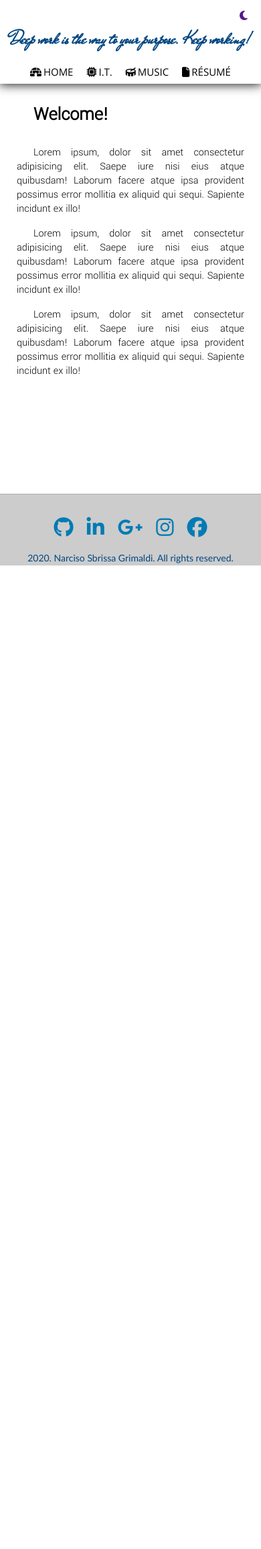
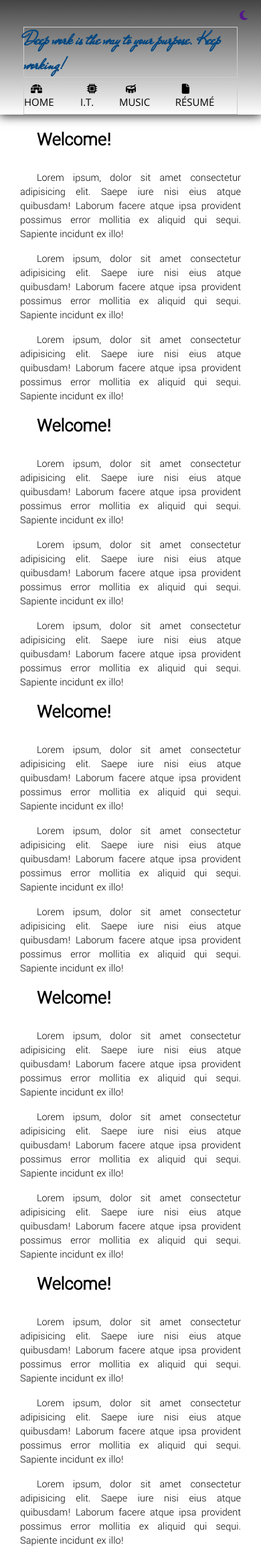
Before and after one commit to gdinarciso/gdinarciso.github.io, a PHP site: page / in a window 390 px wide. Shown: the top 2312 px of the page at 67% size. Before the commit the page ends 844 px from the top, so only its background shows below. Run offline with PHP 8.4, Linux system fonts and the light colour scheme; some libraries are stand-ins or nearby versions; some web fonts are replaced.

Commit message:
23/7/21 update

```diff
--- a/css/default.css
+++ b/css/default.css
@@ -49,20 +49,25 @@ article { grid-area: article; }
 footer { grid-area: footer; }
 
 header {
+  position: fixed;
   display: flex;
   flex-flow: row wrap;
-  position: fixed;
-  justify-items: end;
+  justify-content: space-between;
   left: 150px;
   right: 150px;
-  height: 100px;
+  height: auto;
   overflow: hidden;
+  padding: 35px 35px 0px 35px;
   z-index: 1;
 
   background-color: #fff;
-  /* background-image: linear-gradient(#eee, #fff); */
+  background-image: linear-gradient(#444, #fff);
   box-shadow: 0px 0px 15px 1px #111;
   color: #000;
+}
+
+header .item {
+  border: 1px solid #ccc;
 }
 
 header .darkText {
@@ -99,20 +104,16 @@ header #darkBtn:hover {
   animation: darkBtn .1s;
 }
 
-header .item{
-  justify-items: space-between;
-}
-
 header .phrase {
   font-family: 'MrDeHaviland', monospace;
+  margin: 5px 0;
 
   color: rgb(0, 70, 128);
 }
 
 header nav {
   display: flex;
-  /* justify-content: end; */
-  /* justify-content: space-evenly; */
+  align-self: flex-end;
 }
 
 header nav a {
@@ -154,24 +155,12 @@ header nav .borderAni:hover:after {
 
 article {
   display: grid;
-  grid-template-columns: auto auto auto auto;
-  gap: 0;
+  padding-top: 500px;
   font-family: 'Yantramanav', sans-serif;
+}
 
-  /*
-  display: flex;
-
-  flex-flow: wrap;
-  align-content: space-around;
-  justify-content: center;
-  padding: 160px 10px 10px 10px;
-
-  justify-content: space-between;
-  padding-top: 150px;
-
-  flex-direction: column;
-  padding: 150px 0 20px 0;
-  */
+article .first {
+  margin-top: 0;
 }
 
 footer {
@@ -213,7 +202,7 @@ footer .rights {
 
 /* HOME -------------------------------------------*/
 article.home {
-  padding: 0 25px;
+  padding: 20px 30px;
   text-indent: 25px;
   text-align: justify;
   text-justify: auto;
@@ -221,10 +210,8 @@ article.home {
 
 /* IT -------------------------------------------*/
 article.it {
-  display: grid;
-  /* grid-template-columns: auto auto auto auto; */
-  margin: 0 3px;
-  padding: 10px 0 3px 0;
+  grid-template-columns: auto auto auto;
+  background-color: #eee;
 }
 
 article.it section {
@@ -246,8 +233,8 @@ article.it a:hover {
   text-decoration-style: dashed;
 }
 
-article.it ol, ul {
-  /* margin: 0 0 20px 0; */
+article.it ol, article.it ul {
+  margin: 0 0 20px 0;
   text-indent: 0;
 }
 
@@ -269,42 +256,12 @@ article.resume {
   from {color: inherit;}
 }
 
-/* Media Queries ---------------------------------------------*/
-
 /* Extra large devices (large laptops and desktops, 1200px and up) */
-@media screen and (min-width: 1200px) {
-  /* header {
-    padding-top: 50px;
-    justify-content: center;
-    text-align: center;
-  }
-
-  article, article-contact {
-    grid-template-columns: auto auto;
-  } */
+@media screen and (max-width: 1200px) {
 }
 
 /* Large devices (laptops/desktops, 992px and up) */
-@media screen and (min-width: 992px) {
-  /* article, article-contact {
-    grid-template-columns: auto;
-  } */
-}
-
-/* Medium devices (landscape tablets, 768px and up) */
-@media screen and (min-width: 768px) {
-  /* header {
-    justify-content: space-between;
-    text-align: center;
-  }
-
-  article, article-contact {
-    padding-top: 190px;
-  } */
-}
-
-/* Small devices (portrait tablets and large phones, 600px and up) */
-@media screen and (max-width: 600px) {
+@media screen and (max-width: 992px) {
 
   body {
     grid-template-columns: auto;
@@ -315,58 +272,78 @@ article.resume {
   }
 
   header {
-    position: static;
-    justify-content: center;
     left: 0px;
     right: 0px;
-    height: auto;
-  }
-
-  header .phrase {
-    margin: 40px 0px 20px 0px;
   }
 
   article {
-    grid-template-columns: auto;
+    /* grid-template-columns: auto auto; */
   }
 
-  /* HOME -------------------------------------------*/
-  article.home {
+}
+
+@media screen and (max-width: 800px) {
+
+}
+
+/* Medium devices (landscape tablets, 768px and up) */
+@media screen and (max-width: 768px) {
+
+  header {
+    flex-direction: column;
+    align-content: center;
   }
 
-  /* IT -------------------------------------------*/
-  article.it {
-    grid-template-columns: auto auto;
+  section {
+    /* grid-template-columns: auto; */
   }
 
-  article.it section {
-    background-color: #eee;
-    /* border: 1px solid #000; */
-    border-radius: 10px;
-  }
 }
 
 /* Extra small devices (phones, 600px and down) */
 @media screen and (max-width: 600px) {
 
-  /* If the screen size is 600px wide or less, hide the element */
-  div.example {
-    /* display: none; */
+  header {
+    position: static;
+  }
+
+  article {
+    /* grid-template-columns: auto; */
+  }
+
+  /* HOME --------------------------------------------*/
+  article.home {
+  }
+
+  /* IT ----------------------------------------------*/
+  article.it {
+  }
+
+  /* MUSIC -------------------------------------------*/
+  article.music {
+  }
+
+  /* RESUME ------------------------------------------*/
+  article.music {
   }
 
 }
 
-@media screen and (min-width: 480px) {
+/* iPhone 6+'s breakpoint */
+@media screen and (max-width: 480px) {
 
 }
 
-@media screen and (min-width: 320px) {
+/* iPhone 5S's breakpoint */
+@media screen and (max-width: 320px) {
 
 }
 
 /* If the orientation is in landscape mode */
 @media only screen and (orientation: landscape) {
-  body {
 
-  }
+  /* body {
+
+  } */
+
 }
--- a/index.html
+++ b/index.html
@@ -45,6 +45,48 @@
       <p>Lorem ipsum, dolor sit amet consectetur adipisicing elit. Saepe iure nisi eius atque quibusdam! Laborum facere atque ipsa provident possimus error mollitia ex aliquid qui sequi. Sapiente incidunt ex illo!</p>
     </section>
 
+    <section>
+      <h1 class='first greeting'>Welcome!</h1>
+      <p>Lorem ipsum, dolor sit amet consectetur adipisicing elit. Saepe iure nisi eius atque quibusdam! Laborum facere atque ipsa provident possimus error mollitia ex aliquid qui sequi. Sapiente incidunt ex illo!</p>
+      <p>Lorem ipsum, dolor sit amet consectetur adipisicing elit. Saepe iure nisi eius atque quibusdam! Laborum facere atque ipsa provident possimus error mollitia ex aliquid qui sequi. Sapiente incidunt ex illo!</p>
+      <p>Lorem ipsum, dolor sit amet consectetur adipisicing elit. Saepe iure nisi eius atque quibusdam! Laborum facere atque ipsa provident possimus error mollitia ex aliquid qui sequi. Sapiente incidunt ex illo!</p>
+    </section>
+
+    <section>
+      <h1 class='first greeting'>Welcome!</h1>
+      <p>Lorem ipsum, dolor sit amet consectetur adipisicing elit. Saepe iure nisi eius atque quibusdam! Laborum facere atque ipsa provident possimus error mollitia ex aliquid qui sequi. Sapiente incidunt ex illo!</p>
+      <p>Lorem ipsum, dolor sit amet consectetur adipisicing elit. Saepe iure nisi eius atque quibusdam! Laborum facere atque ipsa provident possimus error mollitia ex aliquid qui sequi. Sapiente incidunt ex illo!</p>
+      <p>Lorem ipsum, dolor sit amet consectetur adipisicing elit. Saepe iure nisi eius atque quibusdam! Laborum facere atque ipsa provident possimus error mollitia ex aliquid qui sequi. Sapiente incidunt ex illo!</p>
+    </section>
+
+    <section>
+      <h1 class='first greeting'>Welcome!</h1>
+      <p>Lorem ipsum, dolor sit amet consectetur adipisicing elit. Saepe iure nisi eius atque quibusdam! Laborum facere atque ipsa provident possimus error mollitia ex aliquid qui sequi. Sapiente incidunt ex illo!</p>
+      <p>Lorem ipsum, dolor sit amet consectetur adipisicing elit. Saepe iure nisi eius atque quibusdam! Laborum facere atque ipsa provident possimus error mollitia ex aliquid qui sequi. Sapiente incidunt ex illo!</p>
+      <p>Lorem ipsum, dolor sit amet consectetur adipisicing elit. Saepe iure nisi eius atque quibusdam! Laborum facere atque ipsa provident possimus error mollitia ex aliquid qui sequi. Sapiente incidunt ex illo!</p>
+    </section>
+
+    <section>
+      <h1 class='first greeting'>Welcome!</h1>
+      <p>Lorem ipsum, dolor sit amet consectetur adipisicing elit. Saepe iure nisi eius atque quibusdam! Laborum facere atque ipsa provident possimus error mollitia ex aliquid qui sequi. Sapiente incidunt ex illo!</p>
+      <p>Lorem ipsum, dolor sit amet consectetur adipisicing elit. Saepe iure nisi eius atque quibusdam! Laborum facere atque ipsa provident possimus error mollitia ex aliquid qui sequi. Sapiente incidunt ex illo!</p>
+      <p>Lorem ipsum, dolor sit amet consectetur adipisicing elit. Saepe iure nisi eius atque quibusdam! Laborum facere atque ipsa provident possimus error mollitia ex aliquid qui sequi. Sapiente incidunt ex illo!</p>
+    </section>
+
+    <section>
+      <h1 class='first greeting'>Welcome!</h1>
+      <p>Lorem ipsum, dolor sit amet consectetur adipisicing elit. Saepe iure nisi eius atque quibusdam! Laborum facere atque ipsa provident possimus error mollitia ex aliquid qui sequi. Sapiente incidunt ex illo!</p>
+      <p>Lorem ipsum, dolor sit amet consectetur adipisicing elit. Saepe iure nisi eius atque quibusdam! Laborum facere atque ipsa provident possimus error mollitia ex aliquid qui sequi. Sapiente incidunt ex illo!</p>
+      <p>Lorem ipsum, dolor sit amet consectetur adipisicing elit. Saepe iure nisi eius atque quibusdam! Laborum facere atque ipsa provident possimus error mollitia ex aliquid qui sequi. Sapiente incidunt ex illo!</p>
+    </section>
+
+    <section>
+      <h1 class='first greeting'>Welcome!</h1>
+      <p>Lorem ipsum, dolor sit amet consectetur adipisicing elit. Saepe iure nisi eius atque quibusdam! Laborum facere atque ipsa provident possimus error mollitia ex aliquid qui sequi. Sapiente incidunt ex illo!</p>
+      <p>Lorem ipsum, dolor sit amet consectetur adipisicing elit. Saepe iure nisi eius atque quibusdam! Laborum facere atque ipsa provident possimus error mollitia ex aliquid qui sequi. Sapiente incidunt ex illo!</p>
+      <p>Lorem ipsum, dolor sit amet consectetur adipisicing elit. Saepe iure nisi eius atque quibusdam! Laborum facere atque ipsa provident possimus error mollitia ex aliquid qui sequi. Sapiente incidunt ex illo!</p>
+    </section>
+
   </article>
 
   <footer include-html="/html/footer.html"></footer>
```
